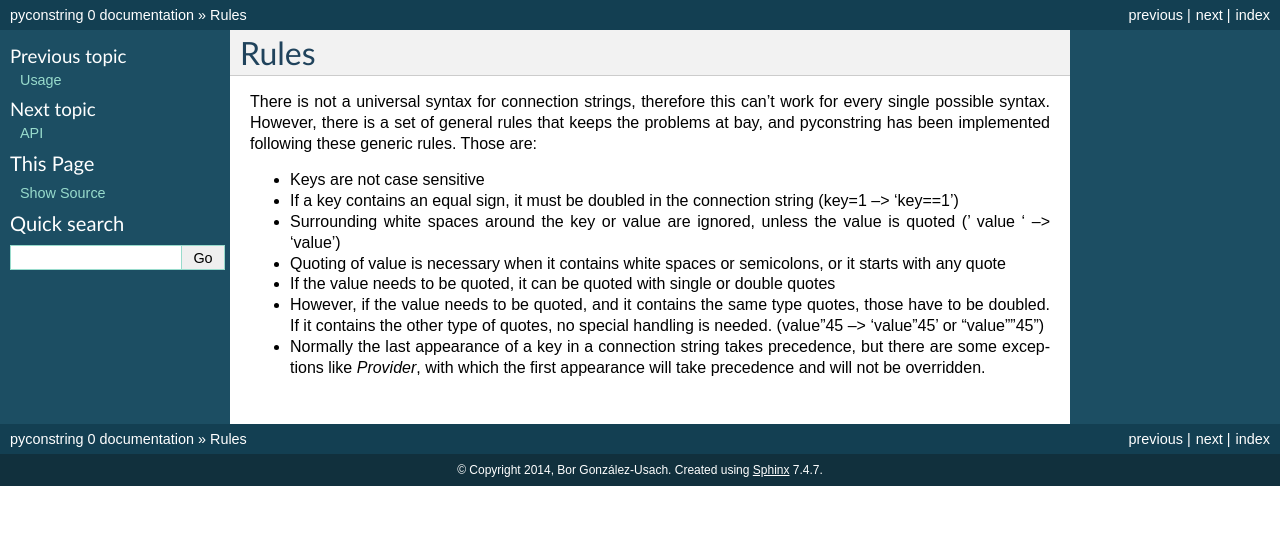
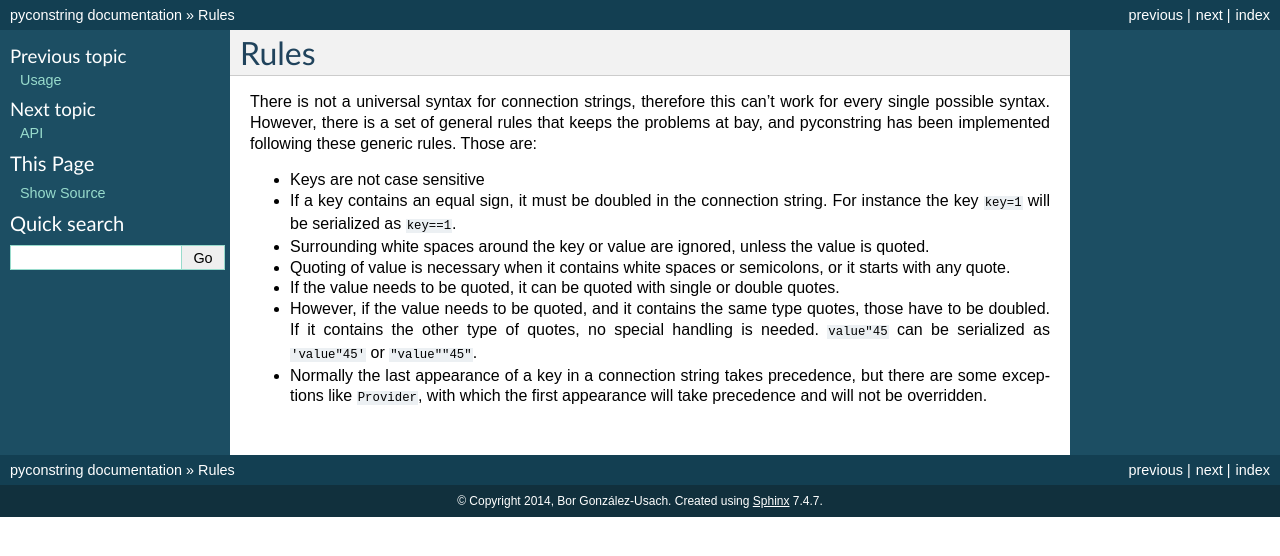
Before and after one commit to bgusach/pyconstring, a Sphinx documentation site: the page built from docs/source/rules.rst, in a window 1280 px wide. Shown: the top 556 px of the page. Built offline with Sphinx 7.4.7, drawn with Linux system fonts in a browser that asks for light colours; the version number could not be read and is left out.

Commit message:
Docs improved

```diff
--- a/README.rst
+++ b/README.rst
@@ -53,3 +53,5 @@ Key translation::
     >>> cs.translate({'key': 'clave'})
     >>> print cs.get_string()
     Clave=value;
+
+More information in the `documentation <http://pythonhosted.org//pyconstring/>`__.
--- a/docs/source/api.rst
+++ b/docs/source/api.rst
@@ -5,6 +5,7 @@ The ConnectionString class offers the same same API as the underlying dictionary
 plus the following methods:
 
 
+.. _api:
 .. automodule:: pyconstring.pyconstring
     :members:
     :undoc-members:
--- a/docs/source/conf.py
+++ b/docs/source/conf.py
@@ -40,7 +40,7 @@ templates_path = ['_templates']
 source_suffix = '.rst'
 
 # The encoding of source files.
-#source_encoding = 'utf-8-sig'
+source_encoding = 'utf-8'
 
 # The master toctree document.
 master_doc = 'index'
@@ -54,9 +54,9 @@ copyright = u'2014, Bor González-Usach'
 # built documents.
 #
 # The short X.Y version.
-version = pyconstring.__version__
+version = '.'.join(pyconstring.__version__.split('.')[:2])
 # The full version, including alpha/beta/rc tags.
-release = '0'
+release = pyconstring.__version__
 
 # The language for content autogenerated by Sphinx. Refer to documentation
 # for a list of supported languages.
--- a/docs/source/rules.rst
+++ b/docs/source/rules.rst
@@ -6,11 +6,13 @@ However, there is a set of general rules that keeps the problems at bay, and pyc
 these generic rules. Those are:
 
 - Keys are not case sensitive
-- If a key contains an equal sign, it must be doubled in the connection string (key=1 --> 'key==1')
-- Surrounding white spaces around the key or value are ignored, unless the value is quoted (' value ' --> 'value')
-- Quoting of value is necessary when it contains white spaces or semicolons, or it starts with any quote
-- If the value needs to be quoted, it can be quoted with single or double quotes
+- If a key contains an equal sign, it must be doubled in the connection string. For instance the key
+  ``key=1`` will be serialized as ``key==1``.
+- Surrounding white spaces around the key or value are ignored, unless the value is quoted.
+- Quoting of value is necessary when it contains white spaces or semicolons, or it starts with any quote.
+- If the value needs to be quoted, it can be quoted with single or double quotes.
 - However, if the value needs to be quoted, and it contains the same type quotes, those have to be doubled. If it
-  contains the other type of quotes, no special handling is needed. (value"45 --> 'value"45' or "value""45")
+  contains the other type of quotes, no special handling is needed. ``value"45`` can be serialized as  ``'value"45'``
+  or ``"value""45"``.
 - Normally the last appearance of a key in a connection string takes precedence, but there are some exceptions like
-  `Provider`, with which the first appearance will take precedence and will not be overridden.
+  ``Provider``, with which the first appearance will take precedence and will not be overridden.
```
Also changed, not shown: docs/source/index.rst (+0 -10 lines), docs/source/usage.rst (+7 -0 lines), setup.py (+6 -2 lines), 1 other file.
